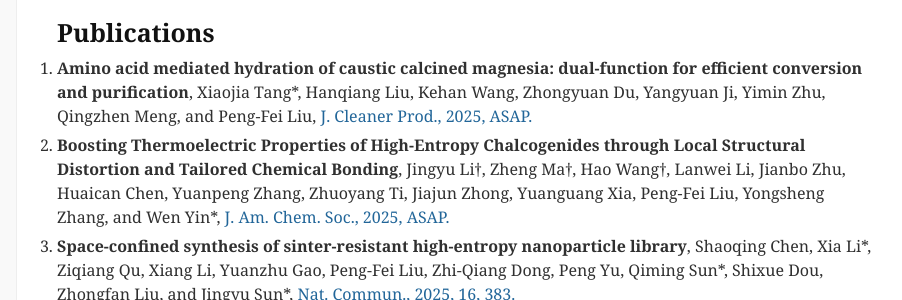
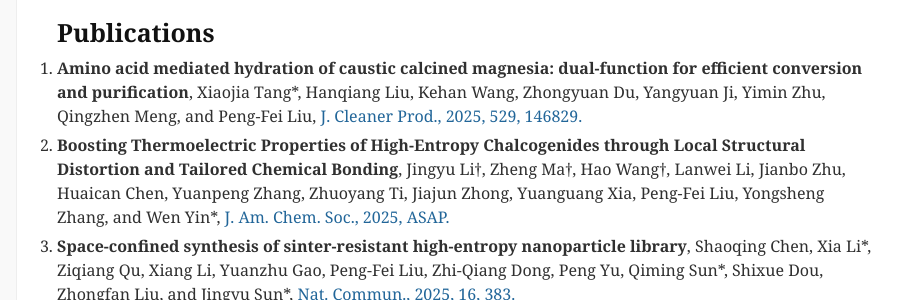
Before and after one commit to comatphys/comatphys.github.io, a Jekyll site: the page built from cv_md/publication.md, in a window 1280 px wide and 900 px high. Shown: the part 125-425 px from the top of the window, without its empty margins (174-1076 px from the left). Built offline with Jekyll 4.4.1, drawn with Linux system fonts in a browser that asks for light colours; our own code applies the rules of GitHub Pages for plain Markdown files; comment, search, counter and statistics services are not loaded.

Commit message:
Update publication.md

```diff
--- a/cv_md/publication.md
+++ b/cv_md/publication.md
@@ -1,7 +1,7 @@
 # Publications
 1. **Amino acid mediated hydration of caustic calcined magnesia: dual-function for efficient conversion and purification**,
 Xiaojia Tang\*, Hanqiang Liu, Kehan Wang, Zhongyuan Du, Yangyuan Ji, Yimin Zhu, Qingzhen Meng, and Peng-Fei Liu,
-[J. Cleaner Prod., 2025, ASAP.](https://doi.org/10.1016/j.jclepro.2025.146829)
+[J. Cleaner Prod., 2025, 529, 146829.](https://doi.org/10.1016/j.jclepro.2025.146829)
 
 1. **Boosting Thermoelectric Properties of High-Entropy Chalcogenides through Local Structural Distortion and Tailored Chemical Bonding**,
 Jingyu Li†, Zheng Ma†, Hao Wang†, Lanwei Li, Jianbo Zhu, Huaican Chen, Yuanpeng Zhang, Zhuoyang Ti, Jiajun Zhong, Yuanguang Xia, Peng-Fei Liu, Yongsheng Zhang, and Wen Yin\*,
```
